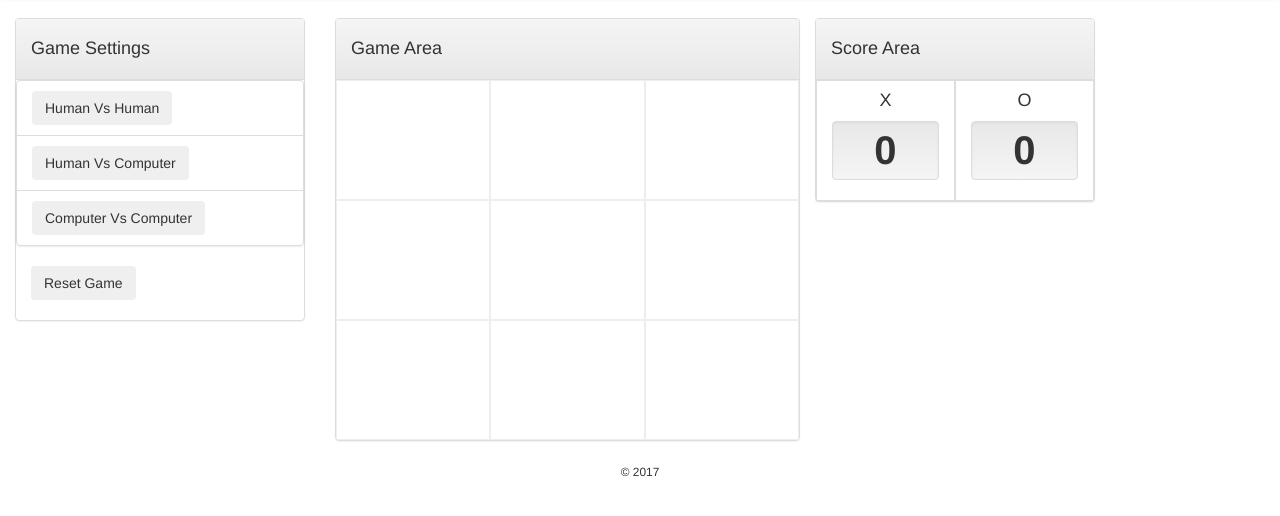
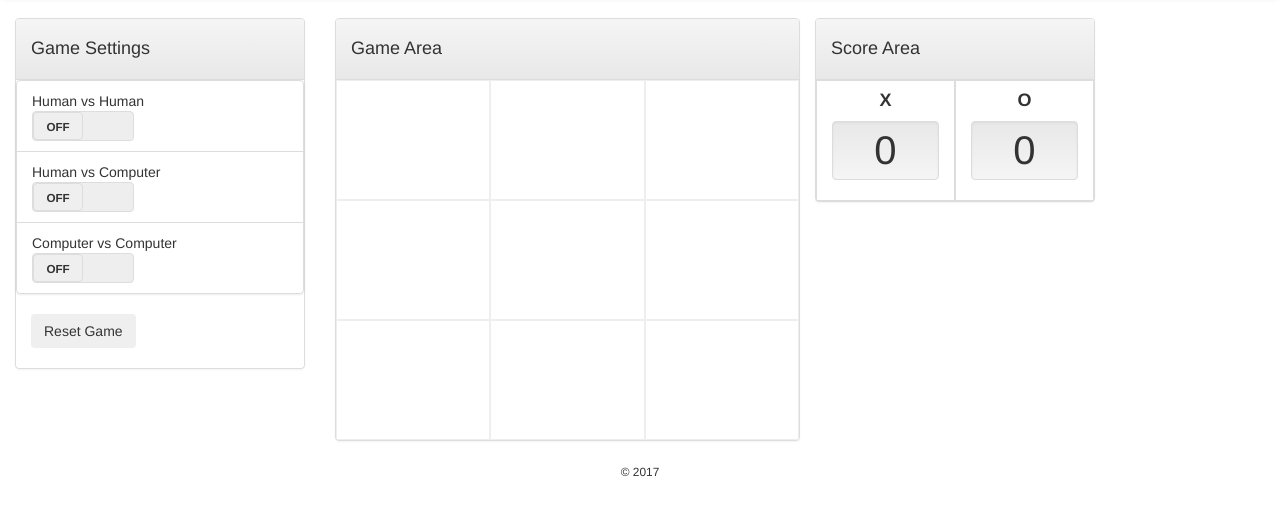
Before and after one commit to cristvent/tictactoeGame, a plain HTML site: page index.html in a window 1280 px wide. Shown: the part 54-570 px from the top of the page. Drawn offline with nearby package versions, Linux system fonts and the light colour scheme.

Commit message:
Started adding switches for game modes. Still testing out different code ideas.

```diff
--- a/css/styles.css
+++ b/css/styles.css
@@ -2,36 +2,55 @@ footer {
     text-align: center;
 }
 
-.center-this{
+.center-this {
     margin: 0px auto;
-
 }
 
-.score-card{
+.score-card {
     text-align: center;
     border: 1px solid #ddd;
 }
 
-.score-card h4{
+.score-card h4 {
+    font-weight: bold;
 }
 
-.score-card-num{
+.score-card-num {
     font-size: 40px;
     padding: 0px;
-    font-weight: bold;
+    /*font-weight: bold;*/
     display: block;
 }
 
-#reset-game-btn{
+#reset-game-btn {
     margin-left: 15px;
 }
 
-.type-select{
-
+.switch-holder {
+    border: 1px solid #ddd;
+    background-color: #eee;
+    border-radius: 4px;
+    display: block;
+    width: 40%;
+    height: 30px;
 }
 
-.type-select:hover{
-    background-color: #e6e6e6;
+.switch-holder:after {
+    visibility: hidden;
+    display: block;
+    font-size: 0;
+    content: " ";
+    clear: both;
+    height: 0;
+}
+
+.btn-switch {
+    float: left;
+    height: 100%;
+    border: 1px solid #ddd;
+    font-weight: bold;
+    font-size: smaller;
+    width: 50%;
 }
 
 .panel-body {
@@ -59,7 +78,7 @@ footer {
     overflow: hidden;
 }
 
-#score-history{
+#score-history {
     padding: 0px;
 }
 
@@ -91,12 +110,10 @@ footer {
         height: 120px;
         padding: 0px;
     }
-
-    #score-history{
-    padding-left: 15px;
-    padding-right: 15px;
-}
-
+    #score-history {
+        padding-left: 15px;
+        padding-right: 15px;
+    }
     /*#game-area{
         margin: 0px auto;
         float: none;
--- a/index.html
+++ b/index.html
@@ -46,9 +46,18 @@
         </div>
         <div class="panel-body">
           <ul class="list-group">
-            <li class="list-group-item type-select" id="human-human-mode"><button class="btn"> Human Vs Human </button></li>
-            <li class="list-group-item type-select" id="human-cpu-mode"> <button class="btn"> Human Vs Computer </button></li>
-            <li class="list-group-item type-select" id="cpu-cpu-mode"> <button class="btn"> Computer Vs Computer </button></li>
+            <li class="list-group-item type-select">
+              Human vs Human
+              <span class="switch-holder"><button id="human-human-mode" class="btn btn-switch ">OFF</button> </span>
+            </li>
+            <li class="list-group-item type-select">
+              Human vs Computer
+              <span class="switch-holder"><button id="human-cpu-mode" class="btn btn-switch">OFF</button> </span>
+            </li>
+            <li class="list-group-item type-select">
+              Computer vs Computer
+              <span class="switch-holder"><button id="cpu-cpu-mode" class="btn btn-switch">OFF</button> </span>
+            </li>
           </ul>
           <button class="btn center-this" id="reset-game-btn"> Reset Game </button>
           <br>
@@ -107,6 +116,7 @@
   <script src="https://maxcdn.bootstrapcdn.com/bootstrap/3.3.7/js/bootstrap.min.js" integrity="sha384-Tc5IQib027qvyjSMfHjOMaLkfuWVxZxUPnCJA7l2mCWNIpG9mGCD8wGNIcPD7Txa"
     crossorigin="anonymous"></script>
   <script src="/js/method2.js"></script>
+  <script src="/js/button-switches.js"></script>
 </body>
 
 </html>
--- /dev/null
+++ b/js/button-switches.js
@@ -0,0 +1,21 @@
+$(document).ready(function () {
+    var position = false,
+        buttons = document.getElementsByClassName("btn-switch");
+    // btnHolder = document.getElementsByClassName("switch-holder");
+    for (var x = 0; x < buttons.length; x++) {
+        buttons[x].addEventListener("click", clickEvents, false)
+    }
+
+    function clickEvents() {
+        var element = document.getElementById(this.id);
+        element.style.float = (position == false) ? "right" : "left";
+        if (position == false) {
+            element.parentElement.style.backgroundColor = "#5cb85c";
+            element.innerText = "ON";
+        } else {
+            element.parentElement.style.backgroundColor = "#eee";
+            element.innerText= "OFF";
+        }
+        position = (position == false) ? true : false;
+    }
+});
--- a/js/method2.js
+++ b/js/method2.js
@@ -34,7 +34,6 @@ $(document).ready(function () {
         classname[i].addEventListener('click', clickEvents, false);
         playableBoxes.push(classname[i].id);
     }
-
 
     humanCpuButton.addEventListener("click", function () {
         humanCpuMode = true;
```
